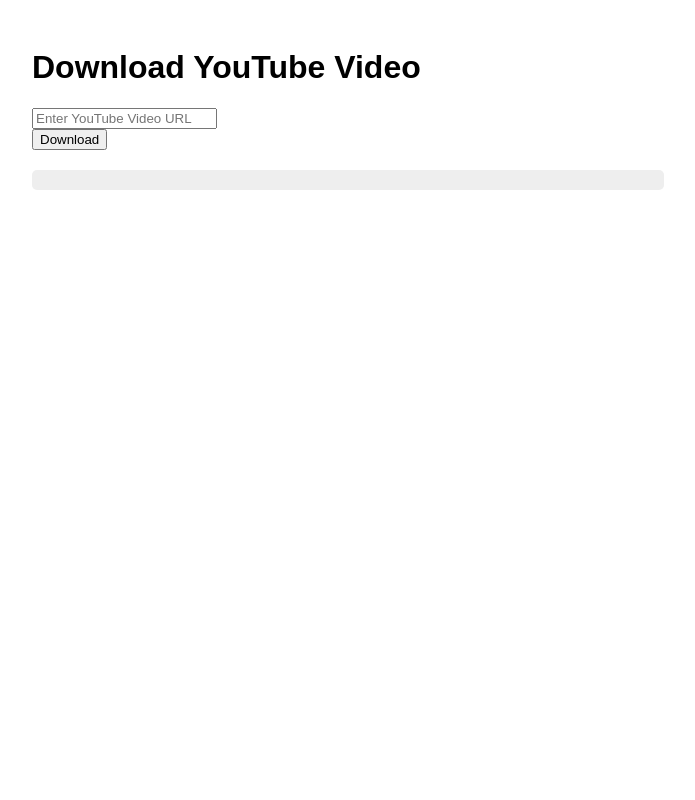
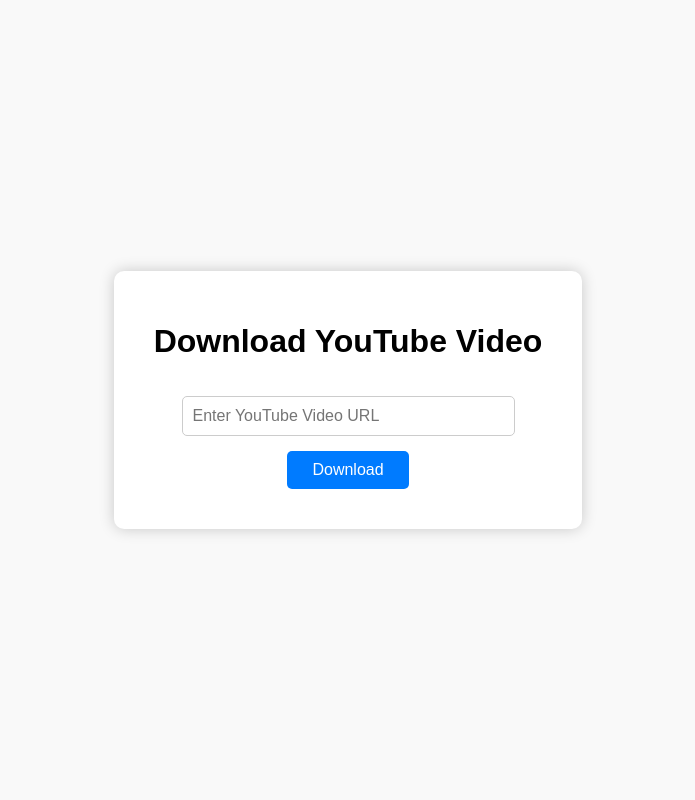
Before and after one commit to Sengkue/download-videos, a Flask app: page / in a window 1280 px wide. Shown: the whole page, without its empty margins (292-987 px from the left). Run offline with Flask 3, Linux system fonts and the light colour scheme.

Commit message:
commit 10/10/2024  9:01:53.18

```diff
--- a/app.py
+++ b/app.py
@@ -1,15 +1,30 @@
 # Save this file as app.py
-from flask import Flask, render_template, request, jsonify
+from flask import Flask, render_template, request, jsonify, stream_with_context, Response
 from yt_dlp import YoutubeDL
 import os
 import tempfile
-import threading
-import redis
+from flask_sse import sse
+import time
 
 app = Flask(__name__)
+app.config["REDIS_URL"] = "redis://localhost:6379"
+app.register_blueprint(sse, url_prefix='/stream')
 
-# Connect to Redis
-redis_client = redis.StrictRedis(host='localhost', port=6379, db=0)
+# Dictionary to store progress information
+progress_data = {"progress": 0}
+
+def download_hook(d):
+    if d['status'] == 'downloading':
+        # Extract percentage and update global progress_data
+        progress = d['_percent_str'].strip()
+        progress_data['progress'] = progress
+
+        # Send progress to the front-end via SSE
+        sse.publish({"progress": progress}, type='progress')
+
+# Function to validate YouTube URLs
+def is_valid_youtube_url(url):
+    return "youtube.com/watch" in url or "youtu.be/" in url
 
 @app.route('/')
 def index():
@@ -20,54 +35,40 @@ def download_video():
     video_url = request.form.get('video_url', '').strip()
 
     # Validate the URL
-    if not video_url.startswith('http'):
+    if not is_valid_youtube_url(video_url):
         return "Invalid YouTube URL. Please check and try again.", 400
 
-    # Start a new thread for downloading the video
-    thread = threading.Thread(target=video_download_thread, args=(video_url,))
-    thread.start()
+    try:
+        # yt-dlp options for downloading the best quality video
+        ydl_opts = {
+            'format': 'best',
+            'noplaylist': True,  # Disable playlist downloading
+            'quiet': True,       # Suppress yt-dlp output
+            'progress_hooks': [download_hook],  # Add hook to track progress
+        }
 
-    return jsonify({"status": "Download started"}), 200
+        with YoutubeDL(ydl_opts) as ydl:
+            # Extract video information without downloading
+            info_dict = ydl.extract_info(video_url, download=False)
+            video_title = info_dict.get('title', 'video')
+            video_ext = info_dict.get('ext', 'mp4')
+            filename = f"{video_title}.{video_ext}"
 
-def video_download_thread(video_url):
-    # Set progress to 0 in Redis
-    redis_client.set('download_progress', 0)
+            # Create a temporary file
+            temp_dir = tempfile.mkdtemp()
+            temp_file_path = os.path.join(temp_dir, filename)
 
-    ydl_opts = {
-        'format': 'best',
-        'noplaylist': True,
-        'progress_hooks': [download_hook],
-    }
+            # Update yt-dlp options to download to the temporary file
+            ydl_opts['outtmpl'] = temp_file_path
 
-    with YoutubeDL(ydl_opts) as ydl:
-        info_dict = ydl.extract_info(video_url, download=False)
-        video_title = info_dict.get('title', 'video')
-        video_ext = info_dict.get('ext', 'mp4')
-        filename = f"{video_title}.{video_ext}"
+            # Download the video
+            ydl.download([video_url])
 
-        # Create a temporary file
-        temp_dir = tempfile.mkdtemp()
-        temp_file_path = os.path.join(temp_dir, filename)
+        # Send the file to the user
+        return jsonify({"download_url": temp_file_path})
 
-        # Update yt-dlp options to download to the temporary file
-        ydl_opts['outtmpl'] = temp_file_path
-
-        # Download the video
-        ydl.download([video_url])
-
-        # Save the file in Redis
-        redis_client.set('download_progress', 100)
-
-def download_hook(d):
-    if d['status'] == 'downloading':
-        # Update progress in Redis
-        progress = d['_percent_str'].strip()
-        redis_client.set('download_progress', progress)
-
-@app.route('/progress', methods=['GET'])
-def get_progress():
-    progress = redis_client.get('download_progress')
-    return jsonify({"progress": progress.decode('utf-8') if progress else 0})
+    except Exception as e:
+        return f"An error occurred: {e}", 500
 
 if __name__ == '__main__':
     app.run(debug=True)
--- a/templates/index.html
+++ b/templates/index.html
@@ -5,10 +5,61 @@
     <meta name="viewport" content="width=device-width, initial-scale=1.0">
     <title>Download YouTube Video</title>
     <style>
-        body { font-family: Arial, sans-serif; }
-        .container { width: 50%; margin: auto; padding: 20px; }
-        .progress-bar { width: 100%; background: #eee; border-radius: 5px; margin-top: 20px; }
-        .progress-bar-fill { height: 20px; width: 0; background: green; border-radius: 5px; transition: width 0.4s; }
+        body {
+            font-family: Arial, sans-serif;
+            background-color: #f9f9f9;
+            display: flex;
+            justify-content: center;
+            align-items: center;
+            height: 100vh;
+            margin: 0;
+        }
+        .container {
+            background-color: white;
+            padding: 30px 40px;
+            box-shadow: 0px 0px 15px rgba(0, 0, 0, 0.2);
+            border-radius: 10px;
+            text-align: center;
+        }
+        input[type="text"] {
+            width: 80%;
+            padding: 10px;
+            margin: 15px 0;
+            border: 1px solid #ccc;
+            border-radius: 5px;
+            font-size: 16px;
+        }
+        button {
+            padding: 10px 25px;
+            background-color: #007BFF;
+            color: white;
+            border: none;
+            border-radius: 5px;
+            font-size: 16px;
+            cursor: pointer;
+            transition: background-color 0.3s ease;
+        }
+        button:hover {
+            background-color: #0056b3;
+        }
+        .progress-bar {
+            width: 100%;
+            background-color: #f3f3f3;
+            border-radius: 10px;
+            margin: 20px 0;
+            display: none;
+        }
+        .progress-bar-fill {
+            height: 20px;
+            background-color: #007BFF;
+            border-radius: 10px;
+            width: 0;
+            text-align: center;
+            color: white;
+        }
+        .progress-text {
+            margin-top: 10px;
+        }
     </style>
 </head>
 <body>
@@ -21,50 +72,57 @@
             <button type="submit">Download</button>
         </form>
 
+        <!-- Progress Bar -->
         <div class="progress-bar">
             <div class="progress-bar-fill" id="progress-bar-fill"></div>
         </div>
         <div class="progress-text" id="progress-text"></div>
+
+        <!-- Error Message -->
         <div id="error" style="color: red; display: none;"></div>
     </div>
 
     <script>
+        // Handle the form submission
         document.getElementById('downloadForm').addEventListener('submit', function(e) {
             e.preventDefault();
+
             const videoUrl = document.getElementById('video_url').value;
             const formData = new FormData();
             formData.append('video_url', videoUrl);
 
+            // Reset the progress bar and text
             document.getElementById('progress-bar-fill').style.width = '0';
             document.querySelector('.progress-bar').style.display = 'block';
             document.getElementById('progress-text').textContent = 'Starting download...';
 
+            // Start listening for progress updates via SSE
+            const eventSource = new EventSource('/stream');
+
+            eventSource.addEventListener('progress', function(event) {
+                const data = JSON.parse(event.data);
+                const progress = data.progress;
+
+                // Update progress bar
+                document.getElementById('progress-bar-fill').style.width = progress;
+                document.getElementById('progress-text').textContent = `Downloading: ${progress}`;
+            });
+
+            // Start the download request
             fetch('/download', {
                 method: 'POST',
                 body: formData
             })
             .then(response => response.json())
             .then(data => {
-                if (data.status === "Download started") {
-                    const interval = setInterval(function() {
-                        fetch('/progress')
-                        .then(response => response.json())
-                        .then(progressData => {
-                            const progress = progressData.progress;
-                            document.getElementById('progress-bar-fill').style.width = progress;
-                            document.getElementById('progress-text').textContent = `Downloading: ${progress}`;
-                        })
-                        .catch(err => {
-                            clearInterval(interval);
-                            document.getElementById('error').style.display = 'block';
-                            document.getElementById('error').textContent = 'Error fetching progress.';
-                        });
-                    }, 1000);
-                }
+                const downloadUrl = data.download_url;
+                window.location.href = downloadUrl; // Download the file
+                eventSource.close(); // Stop listening for progress updates
             })
             .catch(err => {
                 document.getElementById('error').style.display = 'block';
                 document.getElementById('error').textContent = 'An error occurred. Please try again.';
+                eventSource.close(); // Stop listening for progress updates
             });
         });
     </script>
```
